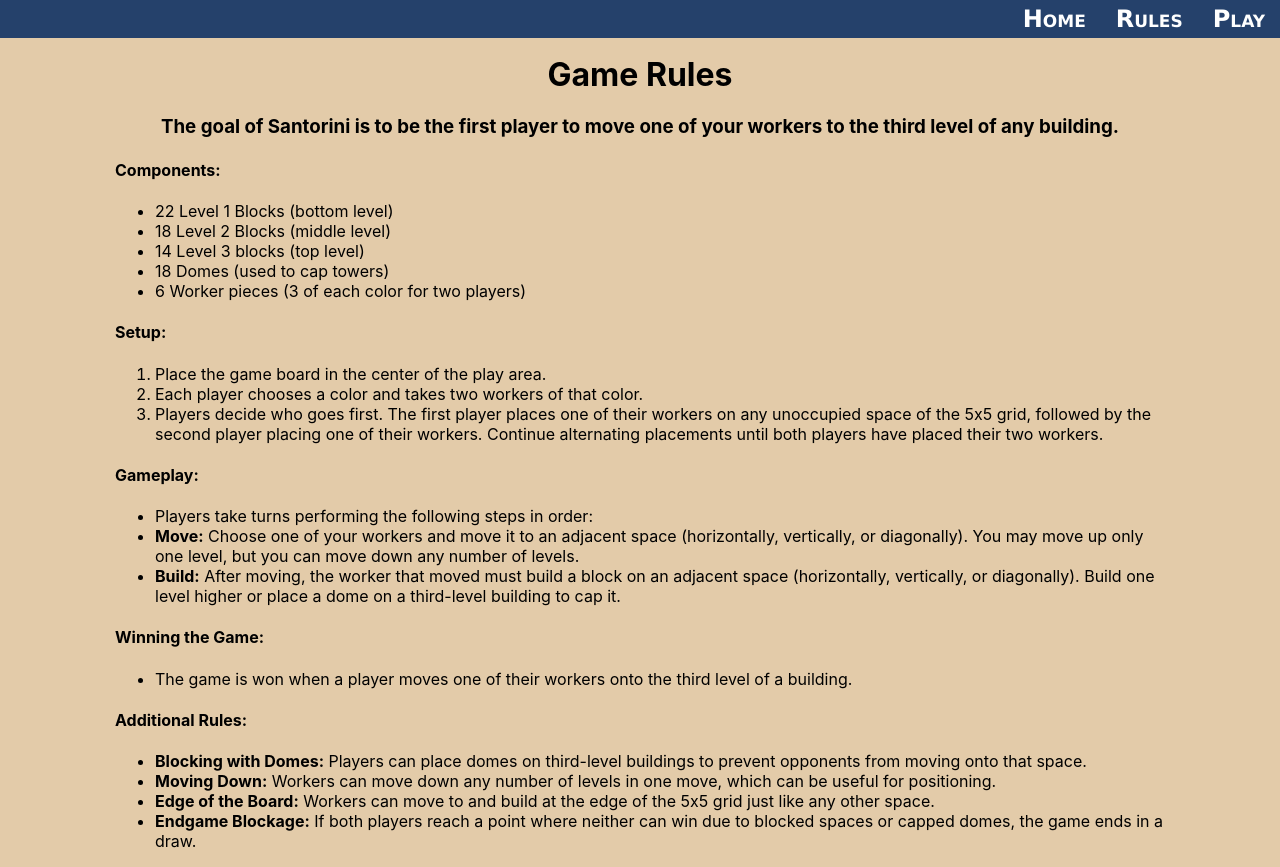
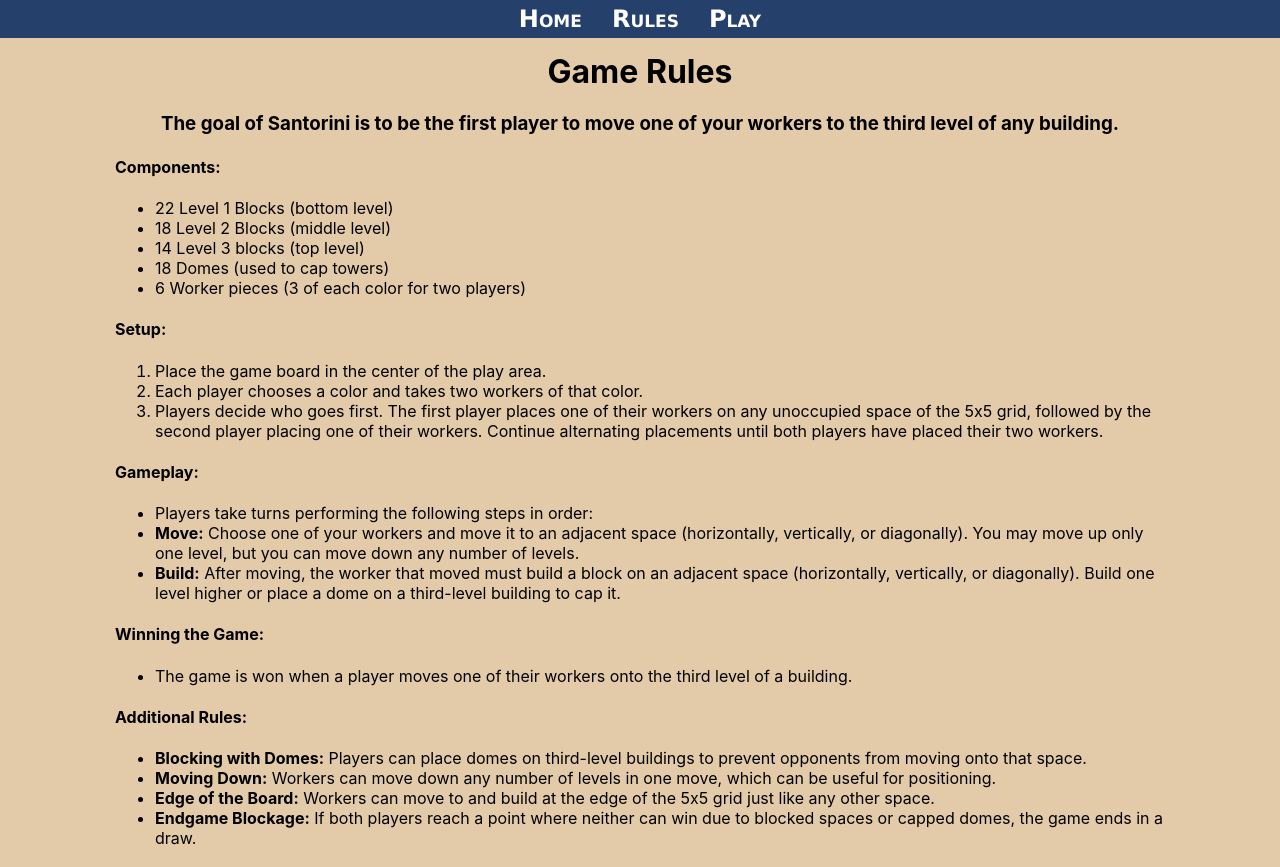
Before and after one commit to lairdc/SantoriniAI, a React (Vite) app in the folder santoriniWebsite/client/: page /rules in a window 1280 px wide. Built offline with nearby package versions, Linux system fonts and the light colour scheme.

Commit message:
Improved scroll functionality between pages

```diff
--- a/santoriniWebsite/client/src/App.css
+++ b/santoriniWebsite/client/src/App.css
@@ -13,8 +13,13 @@
 }
 
 .nav-bar {
+  position: fixed;
+  top: 0;
+  left: 0;
+  width: 100%;
+  z-index: 1000;
   display: flex;
-  justify-content:flex-end;
+  justify-content:center;
   padding: 0px;
   background-color: #25416b;
 }
@@ -35,3 +40,7 @@
 .nav-button:hover {
   background-color: #14d0e3;
 }
+
+.main-content {
+  padding-top: 35px;
+}
--- a/santoriniWebsite/client/src/App.tsx
+++ b/santoriniWebsite/client/src/App.tsx
@@ -3,20 +3,35 @@
 import IndexPage from "./pages/index";
 import RulesPage from "./pages/rules";
 import './App.css';
+import { useEffect } from "react";
+import { useLocation } from "react-router-dom";
+
+function ScrollToTop() {
+    const { pathname } = useLocation();
+
+    useEffect(() => {
+        window.scrollTo(0, 0);
+    }, [pathname]);
+
+    return null;
+}
 
 function App() {
   return (
       <BrowserRouter>
+      <ScrollToTop />
         <nav className="nav-bar">
           <Link to="/" className="nav-button">Home</Link>
           <Link to="/rules" className="nav-button">Rules</Link>
           <Link to="/game" className="nav-button">Play</Link>
         </nav>
-        <Routes>
-          <Route path="/" element={<IndexPage />}></Route>
-          <Route path="/rules" element={<RulesPage />} />
-          <Route path="/game" element={<GamePage />} />
-        </Routes>
+        <div className="main-content">
+          <Routes>
+            <Route path="/" element={<IndexPage />}></Route>
+            <Route path="/rules" element={<RulesPage />} />
+            <Route path="/game" element={<GamePage />} />
+          </Routes>
+        </div>
       </BrowserRouter>
   );
 }
```
